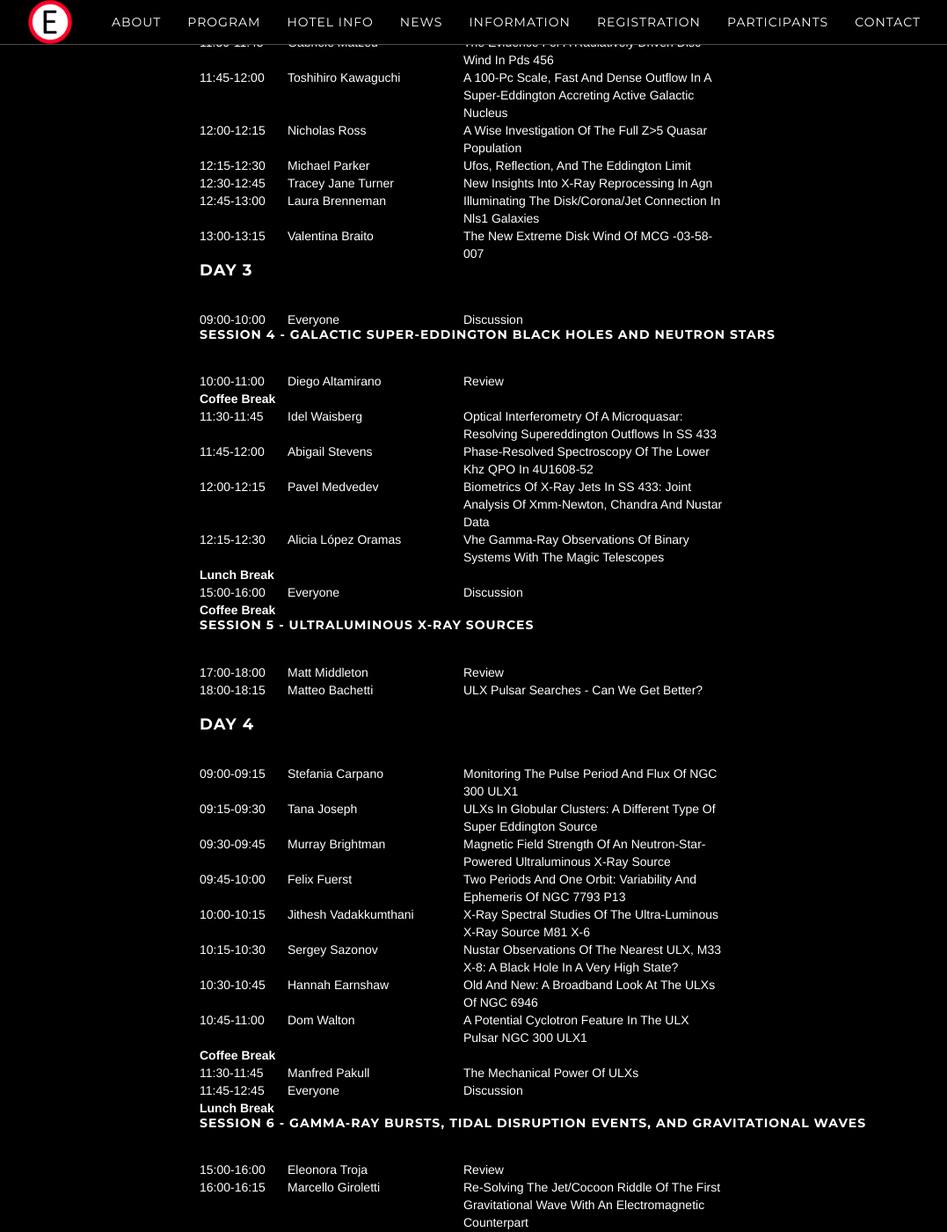
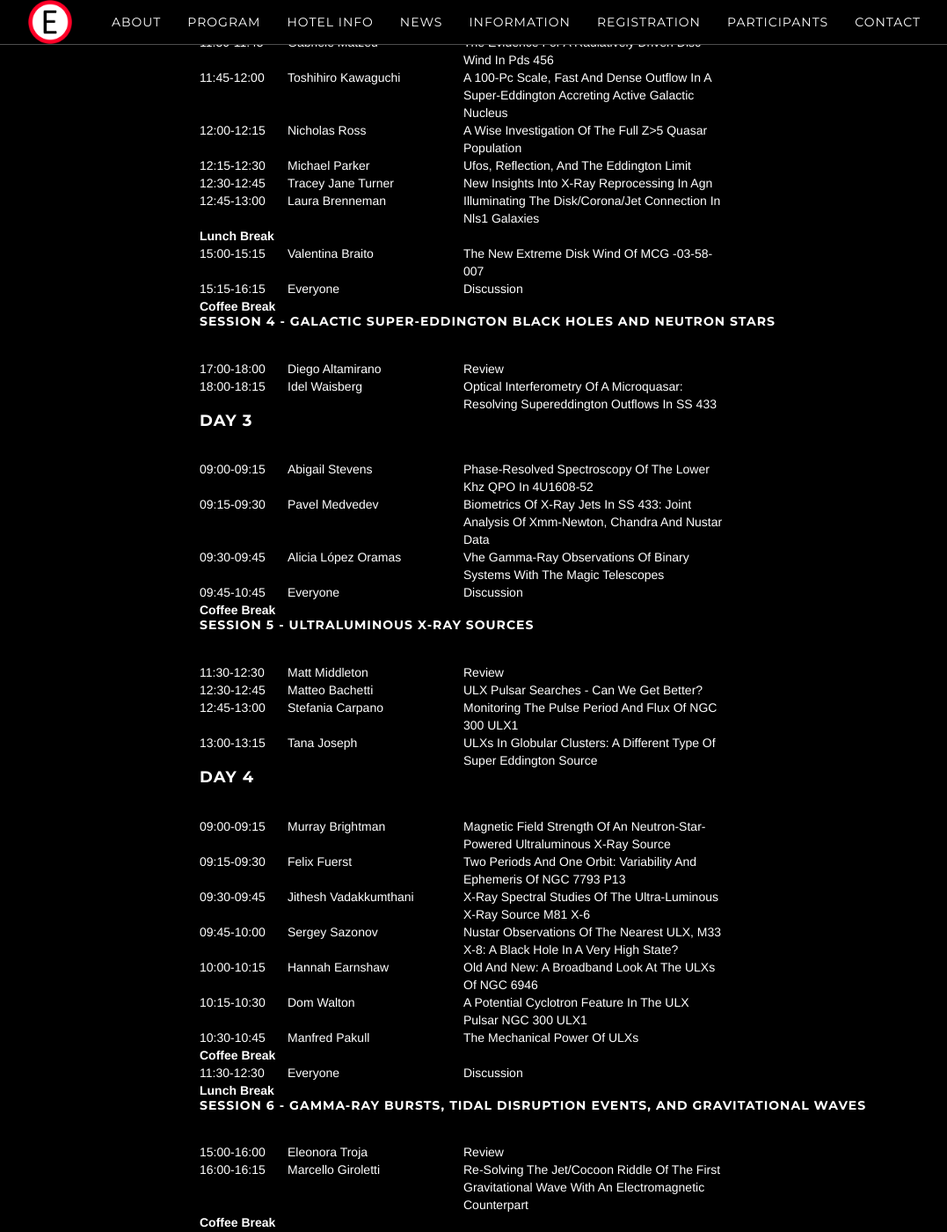
Before and after one commit to breakingthelimits/supereddington2018, a Jekyll site: the page built from program/index.html, in a window 1280 px wide and 1400 px high, scrolled down 1392 px. Shown: the whole window at 88% size, without its empty margins (38-1115 px from the left). Built offline with Jekyll 4.4.1, drawn with Linux system fonts in a browser that asks for light colours.

Commit message:
Update index.html

```diff
--- a/program/index.html
+++ b/program/index.html
@@ -7,8 +7,6 @@ title: Program
   <h3>
   Preliminary Conference program
   </h3>
-
-
 
 
 <br/><h4>Day 1</h4>
@@ -95,77 +93,77 @@ title: Program
 <div style="width:100% ;float:left; margin:auto;">
 <div style="float:left; width:100px;">12:45-13:00 </div><div style="float:left; width:200px;">Laura Brenneman</div> <div style="float:left;width:300px;" >Illuminating The Disk/Corona/Jet Connection In Nls1 Galaxies</div>
 </div><br/>
+<strong>Lunch Break</strong> <br/>
 <div style="width:100% ;float:left; margin:auto;">
-<div style="float:left; width:100px;">13:00-13:15 </div><div style="float:left; width:200px;">Valentina Braito</div> <div style="float:left;width:300px;" >The New Extreme Disk Wind Of MCG -03-58-007</div>
+<div style="float:left; width:100px;">15:00-15:15 </div><div style="float:left; width:200px;">Valentina Braito</div> <div style="float:left;width:300px;" >The New Extreme Disk Wind Of MCG -03-58-007</div>
+</div><br/>
+<div style="width:100% ;float:left; margin:auto;">
+<div style="float:left; width:100px;">15:15-16:15 </div><div style="float:left; width:200px;">Everyone</div> <div style="float:left;width:300px;" >Discussion</div>
+</div><br/>
+<strong>Coffee Break</strong> <br/>
+<h5>Session 4 - Galactic super-Eddington black holes and neutron stars</h5>
+<div style="width:100% ;float:left; margin:auto;">
+<div style="float:left; width:100px;">17:00-18:00 </div><div style="float:left; width:200px;">Diego Altamirano</div> <div style="float:left;width:300px;" >Review</div>
+</div><br/>
+<div style="width:100% ;float:left; margin:auto;">
+<div style="float:left; width:100px;">18:00-18:15 </div><div style="float:left; width:200px;">Idel Waisberg</div> <div style="float:left;width:300px;" >Optical Interferometry Of A Microquasar: Resolving Supereddington Outflows In SS 433</div>
 </div><br/>
 
 <br/><h4>Day 3</h4>
 
 <div style="width:100% ;float:left; margin:auto;">
-<div style="float:left; width:100px;">09:00-10:00 </div><div style="float:left; width:200px;">Everyone</div> <div style="float:left;width:300px;" >Discussion</div>
-</div><br/>
-<h5>Session 4 - Galactic super-Eddington black holes and neutron stars</h5>
-<div style="width:100% ;float:left; margin:auto;">
-<div style="float:left; width:100px;">10:00-11:00 </div><div style="float:left; width:200px;">Diego Altamirano</div> <div style="float:left;width:300px;" >Review</div>
-</div><br/>
-<strong>Coffee Break</strong> <br/>
-<div style="width:100% ;float:left; margin:auto;">
-<div style="float:left; width:100px;">11:30-11:45 </div><div style="float:left; width:200px;">Idel Waisberg</div> <div style="float:left;width:300px;" >Optical Interferometry Of A Microquasar: Resolving Supereddington Outflows In SS 433</div>
+<div style="float:left; width:100px;">09:00-09:15 </div><div style="float:left; width:200px;">Abigail Stevens</div> <div style="float:left;width:300px;" >Phase-Resolved Spectroscopy Of The Lower Khz QPO In 4U1608-52</div>
 </div><br/>
 <div style="width:100% ;float:left; margin:auto;">
-<div style="float:left; width:100px;">11:45-12:00 </div><div style="float:left; width:200px;">Abigail Stevens</div> <div style="float:left;width:300px;" >Phase-Resolved Spectroscopy Of The Lower Khz QPO In 4U1608-52</div>
+<div style="float:left; width:100px;">09:15-09:30 </div><div style="float:left; width:200px;">Pavel Medvedev</div> <div style="float:left;width:300px;" >Biometrics Of X-Ray Jets In SS 433: Joint Analysis Of Xmm-Newton, Chandra And Nustar Data</div>
 </div><br/>
 <div style="width:100% ;float:left; margin:auto;">
-<div style="float:left; width:100px;">12:00-12:15 </div><div style="float:left; width:200px;">Pavel Medvedev</div> <div style="float:left;width:300px;" >Biometrics Of X-Ray Jets In SS 433: Joint Analysis Of Xmm-Newton, Chandra And Nustar Data</div>
+<div style="float:left; width:100px;">09:30-09:45 </div><div style="float:left; width:200px;">Alicia López Oramas</div> <div style="float:left;width:300px;" >Vhe Gamma-Ray Observations Of Binary Systems With The Magic Telescopes</div>
 </div><br/>
 <div style="width:100% ;float:left; margin:auto;">
-<div style="float:left; width:100px;">12:15-12:30 </div><div style="float:left; width:200px;">Alicia López Oramas</div> <div style="float:left;width:300px;" >Vhe Gamma-Ray Observations Of Binary Systems With The Magic Telescopes</div>
-</div><br/>
-<strong>Lunch Break</strong> <br/>
-<div style="width:100% ;float:left; margin:auto;">
-<div style="float:left; width:100px;">15:00-16:00 </div><div style="float:left; width:200px;">Everyone</div> <div style="float:left;width:300px;" >Discussion</div>
+<div style="float:left; width:100px;">09:45-10:45 </div><div style="float:left; width:200px;">Everyone</div> <div style="float:left;width:300px;" >Discussion</div>
 </div><br/>
 <strong>Coffee Break</strong> <br/>
 <h5>Session 5 - Ultraluminous X-ray sources</h5>
 <div style="width:100% ;float:left; margin:auto;">
-<div style="float:left; width:100px;">17:00-18:00 </div><div style="float:left; width:200px;">Matt Middleton</div> <div style="float:left;width:300px;" >Review</div>
+<div style="float:left; width:100px;">11:30-12:30 </div><div style="float:left; width:200px;">Matt Middleton</div> <div style="float:left;width:300px;" >Review</div>
 </div><br/>
 <div style="width:100% ;float:left; margin:auto;">
-<div style="float:left; width:100px;">18:00-18:15 </div><div style="float:left; width:200px;">Matteo Bachetti</div> <div style="float:left;width:300px;" >ULX Pulsar Searches - Can We Get Better?</div>
+<div style="float:left; width:100px;">12:30-12:45 </div><div style="float:left; width:200px;">Matteo Bachetti</div> <div style="float:left;width:300px;" >ULX Pulsar Searches - Can We Get Better?</div>
+</div><br/>
+<div style="width:100% ;float:left; margin:auto;">
+<div style="float:left; width:100px;">12:45-13:00 </div><div style="float:left; width:200px;">Stefania Carpano</div> <div style="float:left;width:300px;" >Monitoring The Pulse Period And Flux Of NGC 300 ULX1</div>
+</div><br/>
+<div style="width:100% ;float:left; margin:auto;">
+<div style="float:left; width:100px;">13:00-13:15 </div><div style="float:left; width:200px;">Tana Joseph</div> <div style="float:left;width:300px;" >ULXs In Globular Clusters: A Different Type Of Super Eddington Source </div>
 </div><br/>
 
 <br/><h4>Day 4</h4>
 
 <div style="width:100% ;float:left; margin:auto;">
-<div style="float:left; width:100px;">09:00-09:15 </div><div style="float:left; width:200px;">Stefania Carpano</div> <div style="float:left;width:300px;" >Monitoring The Pulse Period And Flux Of NGC 300 ULX1</div>
+<div style="float:left; width:100px;">09:00-09:15 </div><div style="float:left; width:200px;">Murray Brightman</div> <div style="float:left;width:300px;" >Magnetic Field Strength Of An Neutron-Star-Powered Ultraluminous X-Ray Source</div>
 </div><br/>
 <div style="width:100% ;float:left; margin:auto;">
-<div style="float:left; width:100px;">09:15-09:30 </div><div style="float:left; width:200px;">Tana Joseph</div> <div style="float:left;width:300px;" >ULXs In Globular Clusters: A Different Type Of Super Eddington Source </div>
+<div style="float:left; width:100px;">09:15-09:30 </div><div style="float:left; width:200px;">Felix Fuerst</div> <div style="float:left;width:300px;" >Two Periods And One Orbit:  Variability And Ephemeris Of NGC 7793 P13</div>
 </div><br/>
 <div style="width:100% ;float:left; margin:auto;">
-<div style="float:left; width:100px;">09:30-09:45 </div><div style="float:left; width:200px;">Murray Brightman</div> <div style="float:left;width:300px;" >Magnetic Field Strength Of An Neutron-Star-Powered Ultraluminous X-Ray Source</div>
+<div style="float:left; width:100px;">09:30-09:45 </div><div style="float:left; width:200px;">Jithesh Vadakkumthani</div> <div style="float:left;width:300px;" >X-Ray Spectral Studies Of The Ultra-Luminous X-Ray Source M81 X-6</div>
 </div><br/>
 <div style="width:100% ;float:left; margin:auto;">
-<div style="float:left; width:100px;">09:45-10:00 </div><div style="float:left; width:200px;">Felix Fuerst</div> <div style="float:left;width:300px;" >Two Periods And One Orbit:  Variability And Ephemeris Of NGC 7793 P13</div>
+<div style="float:left; width:100px;">09:45-10:00 </div><div style="float:left; width:200px;">Sergey Sazonov</div> <div style="float:left;width:300px;" >Nustar Observations Of The Nearest ULX, M33 X-8: A Black Hole In A Very High State?</div>
 </div><br/>
 <div style="width:100% ;float:left; margin:auto;">
-<div style="float:left; width:100px;">10:00-10:15 </div><div style="float:left; width:200px;">Jithesh Vadakkumthani</div> <div style="float:left;width:300px;" >X-Ray Spectral Studies Of The Ultra-Luminous X-Ray Source M81 X-6</div>
+<div style="float:left; width:100px;">10:00-10:15 </div><div style="float:left; width:200px;">Hannah Earnshaw</div> <div style="float:left;width:300px;" >Old And New: A Broadband Look At The ULXs Of NGC 6946</div>
 </div><br/>
 <div style="width:100% ;float:left; margin:auto;">
-<div style="float:left; width:100px;">10:15-10:30 </div><div style="float:left; width:200px;">Sergey Sazonov</div> <div style="float:left;width:300px;" >Nustar Observations Of The Nearest ULX, M33 X-8: A Black Hole In A Very High State?</div>
+<div style="float:left; width:100px;">10:15-10:30 </div><div style="float:left; width:200px;">Dom Walton</div> <div style="float:left;width:300px;" >A Potential Cyclotron Feature In The ULX Pulsar NGC 300 ULX1</div>
 </div><br/>
 <div style="width:100% ;float:left; margin:auto;">
-<div style="float:left; width:100px;">10:30-10:45 </div><div style="float:left; width:200px;">Hannah Earnshaw</div> <div style="float:left;width:300px;" >Old And New: A Broadband Look At The ULXs Of NGC 6946</div>
-</div><br/>
-<div style="width:100% ;float:left; margin:auto;">
-<div style="float:left; width:100px;">10:45-11:00 </div><div style="float:left; width:200px;">Dom Walton</div> <div style="float:left;width:300px;" >A Potential Cyclotron Feature In The ULX Pulsar NGC 300 ULX1</div>
+<div style="float:left; width:100px;">10:30-10:45 </div><div style="float:left; width:200px;">Manfred Pakull</div> <div style="float:left;width:300px;" >The Mechanical Power Of ULXs</div>
 </div><br/>
 <strong>Coffee Break</strong> <br/>
 <div style="width:100% ;float:left; margin:auto;">
-<div style="float:left; width:100px;">11:30-11:45 </div><div style="float:left; width:200px;">Manfred Pakull</div> <div style="float:left;width:300px;" >The Mechanical Power Of ULXs</div>
-</div><br/>
-<div style="width:100% ;float:left; margin:auto;">
-<div style="float:left; width:100px;">11:45-12:45 </div><div style="float:left; width:200px;">Everyone</div> <div style="float:left;width:300px;" >Discussion</div>
+<div style="float:left; width:100px;">11:30-12:30 </div><div style="float:left; width:200px;">Everyone</div> <div style="float:left;width:300px;" >Discussion</div>
 </div><br/>
 <strong>Lunch Break</strong> <br/>
 <h5>Session 6 - Gamma-ray bursts, tidal disruption events, and gravitational waves</h5>
@@ -195,8 +193,6 @@ title: Program
 </div><br/>
 <br/>
 <br/>
-
-
 
 
   <h3>
```
